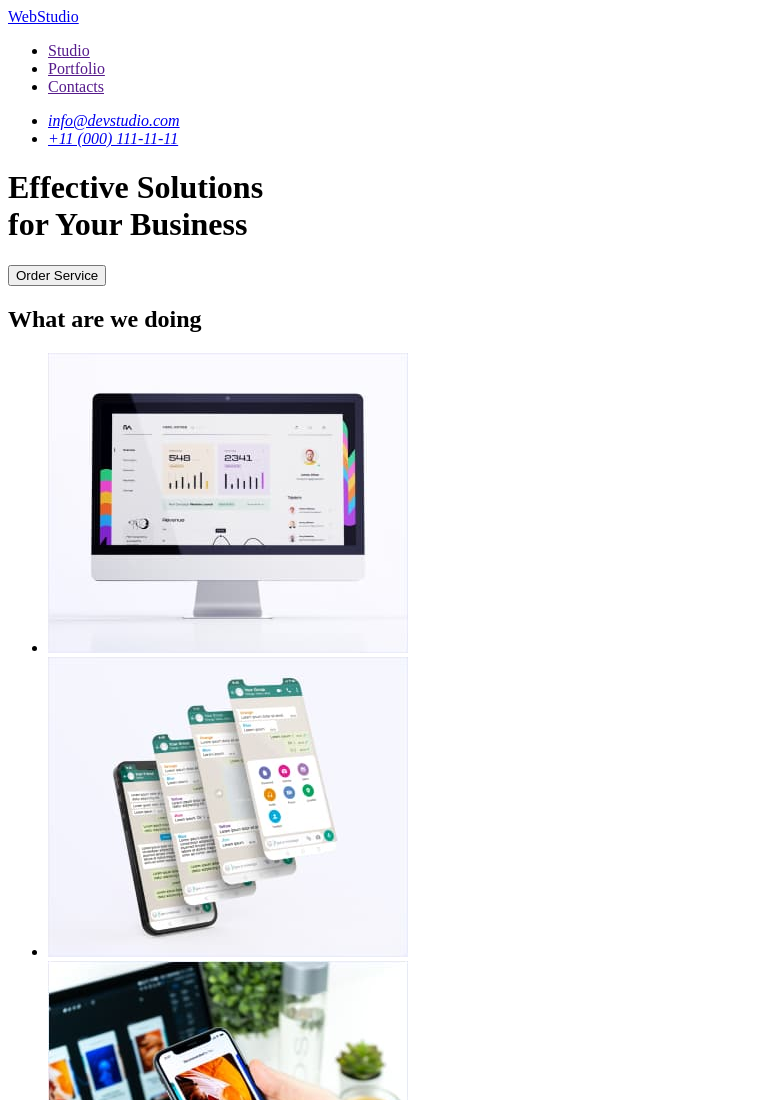
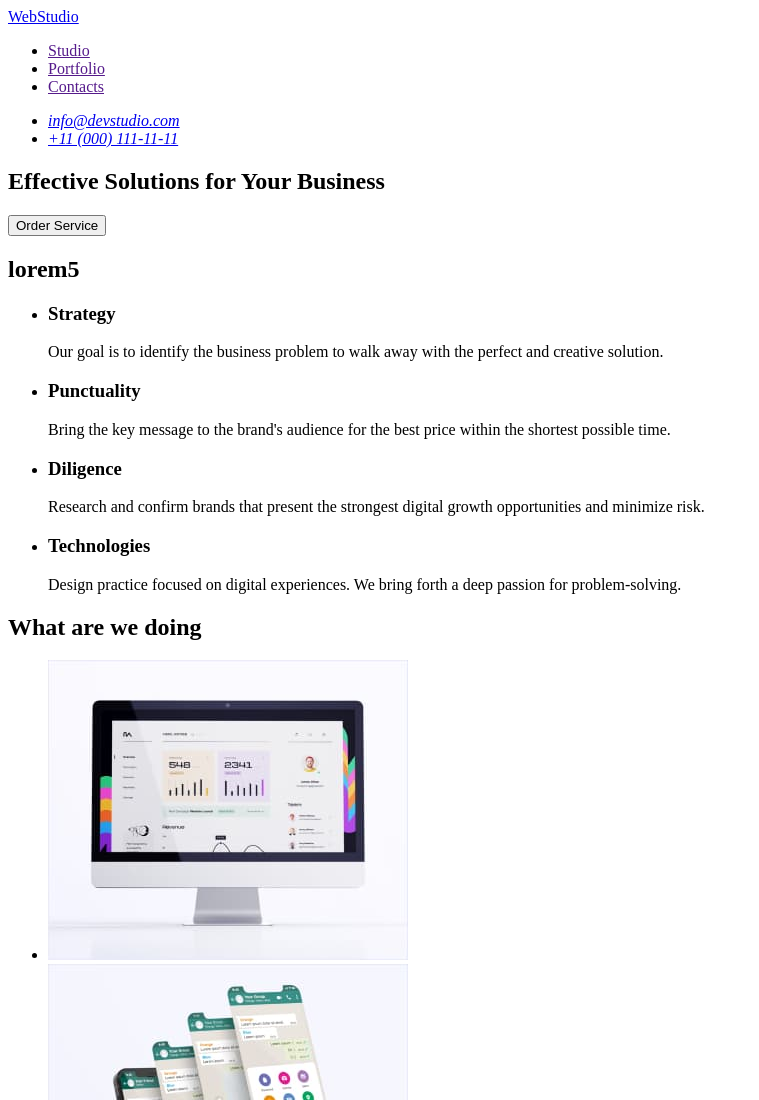
Before and after one commit to sadko2001/goit-markup-hw-01, a plain HTML site: page index.html in a window 1280 px wide. Shown: the top 1100 px of the page, without its empty margins (0-759 px from the left). Drawn offline with Linux system fonts and the light colour scheme.

Commit message:
html_hw_01_1
2-nd hidden section was added after 1-st hw checking

```diff
--- a/index.html
+++ b/index.html
@@ -7,12 +7,12 @@
     <title>WebStudio</title>
   </head>
   <body>
-    <!--the head of the site-->
+    <!--head of site-->
     <header>
       <nav>
-        <!--the logo-->
-        <a href="/">WebStudio</a>
-        <!--the list of future navigation-->
+        <!--logo-->
+        <a href="/index.html">WebStudio</a>
+        <!--list of the future navigation-->
         <ul>
           <li><a href="">Studio</a></li>
           <li><a href="">Portfolio</a></li>
@@ -27,15 +27,53 @@
       </address>
     </header>
 
-    <!--the main of the site-->
+    <!--main part-->
     <main>
-      <h1>
-        Effective Solutions<br />
-        for Your Business
-      </h1>
-      <button type="button">Order Service</button>
+      <!--section_ 1-->
+      <section>
+        <h1>Effective Solutions for Your Business</h1>
+        <button type="button">Order Service</button>
+      </section>
 
-      <!--the 1-st section-->
+      <!--section_ 2 - was added after 1-st hw checking-->
+      <section>
+        <h2>lorem5</h2>
+        <ul>
+          <li>
+            <h3>Strategy</h3>
+            <p>
+              Our goal is to identify the business problem to walk away with the
+              perfect and creative solution.
+            </p>
+          </li>
+
+          <li>
+            <h3>Punctuality</h3>
+            <p>
+              Bring the key message to the brand's audience for the best price
+              within the shortest possible time.
+            </p>
+          </li>
+
+          <li>
+            <h3>Diligence</h3>
+            <p>
+              Research and confirm brands that present the strongest digital
+              growth opportunities and minimize risk.
+            </p>
+          </li>
+
+          <li>
+            <h3>Technologies</h3>
+            <p>
+              Design practice focused on digital experiences. We bring forth a
+              deep passion for problem-solving.
+            </p>
+          </li>
+        </ul>
+      </section>
+
+      <!--section_ 3-->
       <section>
         <h2>What are we doing</h2>
         <ul>
@@ -66,7 +104,7 @@
         </ul>
       </section>
 
-      <!--the 2-nd section-->
+      <!--section_ 4-->
       <section>
         <h2>Our Team</h2>
         <ul>
@@ -114,12 +152,11 @@
       </section>
     </main>
 
-    <!--the footer of the site-->
+    <!--footer-->
     <footer>
-      <a href="./">WebStudio</a>
+      <a href="/index.html">WebStudio</a>
       <p>
-        Increase the flow of customers and<br />
-        sales for your business with digital<br />
+        Increase the flow of customers and sales for your business with digital
         marketing & growth solutions.
       </p>
     </footer>
```
